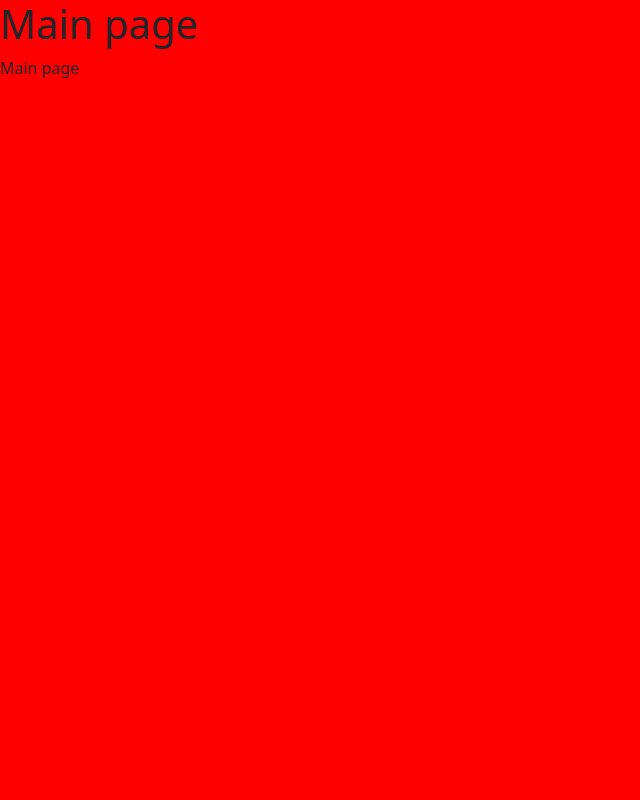
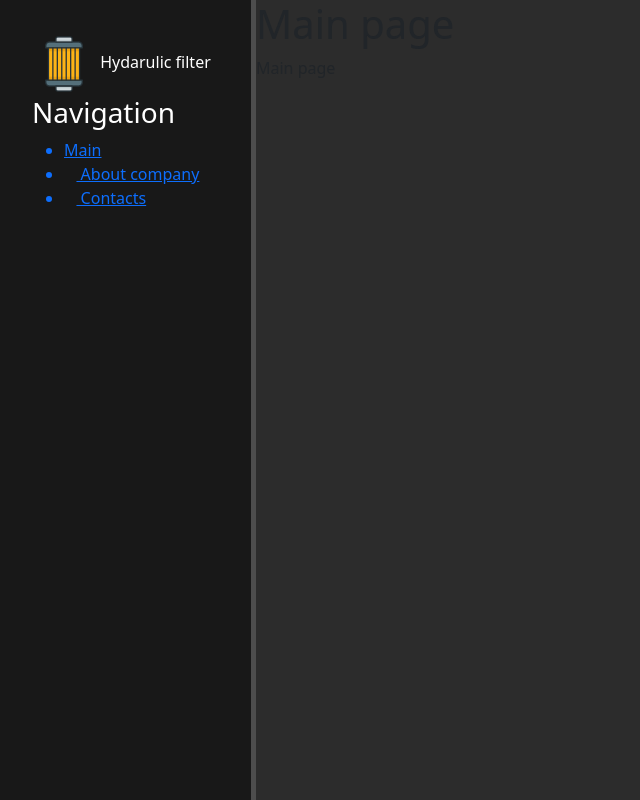
Before and after one commit to Dmitry-pytho/webapp, a Django app: page / in a window 1280 px wide. Shown: the whole page, without its empty margins (0-640 px from the left). Run offline with Django 4.2, Linux system fonts and the light colour scheme; some libraries are stand-ins or nearby versions.

Commit message:
add new pictures

```diff
--- a/itproger/itproger/settings.py
+++ b/itproger/itproger/settings.py
@@ -119,7 +119,7 @@ USE_TZ = True
 STATIC_URL = 'static/'
 
 STATICFILES_DIRS = [
-    BASE_DIR / "static",
+    BASE_DIR / "main/static", #надо добавлять main/ перед static
 ]
 
 # Default primary key field type
--- a/itproger/main/static/main/css/main.css
+++ b/itproger/main/static/main/css/main.css
@@ -1,3 +1,14 @@
 body {
-    background: red;
+    background: #2c2c2c;
 }
+
+
+aside {
+    float: left;
+    background: #181818;
+    width: 20%;
+    padding: 2.5%;
+    height: 100vh;
+    color: #fff;
+    border-right: 5px solid #4d4d4d;
+}
--- a/itproger/main/templates/main/layout.html
+++ b/itproger/main/templates/main/layout.html
@@ -10,13 +10,24 @@
 
     {% load static %}
     <link rel="stylesheet" href="{% static 'main/css/main.css' %}">
+    <link rel="stylesheet" href="https://cdn.jsdelivr.net/npm/@fortawesome/fontawesome-free@6.1.2/css/fontawesome.min.css">
+    <link rel="stylesheet" href="https://use.fontawesome.com/releases/v5.8.2/css/all.css">
 
 </head>
 <body>
-
+    <aside>
+        <img src="{% static 'main/img/filter_64.png' %}" alt="logo">
+        <span class="logo">Hydarulic filter</span>
+        <h3>Navigation</h3>
+        <ul>
+            <a href=""><li>Main</li></a>
+            <a href=""><li><i class="fa-solid fa-address-card"></i>  About company</li></a>
+            <a href=""><li><i class="fa-solid fa-address-card"></i>  Contacts</li></a>
+        </ul>
+    </aside>
+    <main>
     {% block content %}
-
     {% endblock %}
-
+    </main>
 </body>
 </html>
```
Also changed, not shown: itproger/main/static/main/img/4080714.png (added), itproger/main/static/main/img/6052471.png (added), itproger/main/static/main/img/filter (1).png (added), itproger/main/static/main/img/filter (2).png (added), itproger/main/static/main/img/filter.png (added), itproger/main/static/main/img/filter_128.png (added), itproger/main/static/main/img/filter_256.png (added), itproger/main/static/main/img/filter_32.png (added), itproger/main/static/main/img/filter_64.png (added), itproger/main/static/main/img/home.png (added).
